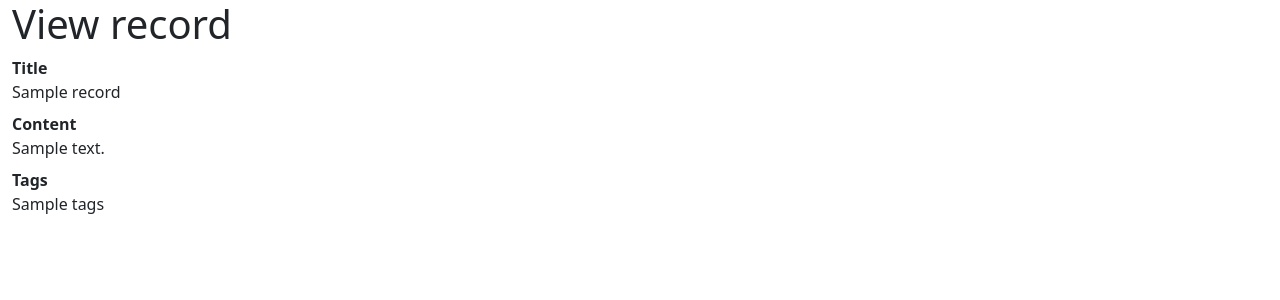
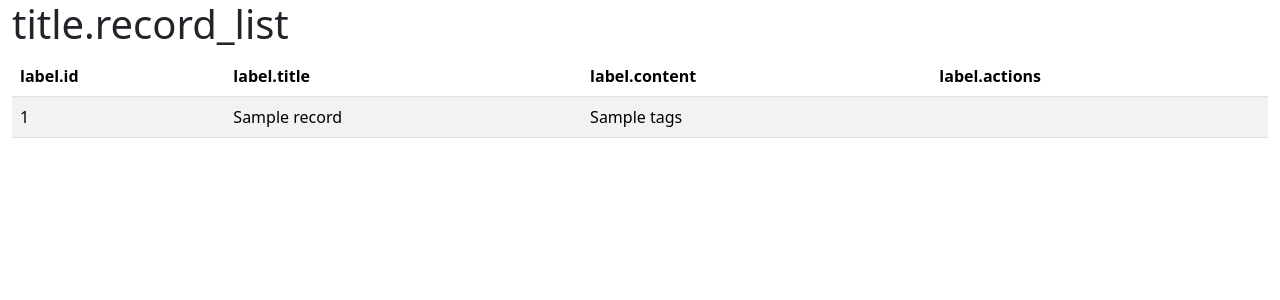
Before and after one commit to piotrowo/projektphp, a Symfony app: template app/templates/record/index.html.twig in a window 1280 px wide. Shown: the top 300 px of the page. Run offline with Twig, Linux system fonts and the light colour scheme; the template is opened without the code that fills it: most values are stand-ins (such as "Sample title", 1, 10 or a date in 2020); some libraries are stand-ins or nearby versions.

Commit message:
przed doctrine

```diff
--- a/app/templates/record/index.html.twig
+++ b/app/templates/record/index.html.twig
@@ -1,23 +1,37 @@
 {% extends 'base.html.twig' %}
 
 {% block title %}
-    View record
+    {{ 'title.record_list'|trans }}
 {% endblock %}
 
 {% block body %}
-    <h1>View record</h1>
-    {% if record is defined and record|length %}
-        <dl>
-            <dt>Title</dt>
-            <dd>{{ record.title }}</dd>
-            <dt>Content</dt>
-            <dd>{{ record.content }}</dd>
-            <dt>Tags</dt>
-            <dd>{{ record.tags|join(', ') }}</dd>
-        </dl>
+    <h1>{{ 'title.record_list'|trans }}</h1>
+    {% if records is defined and records|length %}
+        <table class="table table-striped">
+            <thead>
+            <tr>
+                <th>{{ 'label.id'|trans }}</th>
+                <th>{{ 'label.title'|trans }}</th>
+                <th>{{ 'label.content'|trans }}</th>
+                <th scope="col">
+                    {{ 'label.actions'|trans }}
+                </th>
+            </tr>
+            </thead>
+            <tbody>
+            {% for record in records %}
+                <tr>
+                    <td>{{ record.id }}</td>
+                    <td>{{ record.title }}</td>
+                    <td>{{ record.tags|join(', ') }}</td>
+                    <td>&nbsp;</td>
+                </tr>
+            {% endfor %}
+            </tbody>
+        </table>
     {% else %}
         <p>
-            Record not found.
+            {{ 'message.empty_list'|trans }}
         </p>
     {% endif %}
-{% endblock %}
+{% endblock  %}
```
